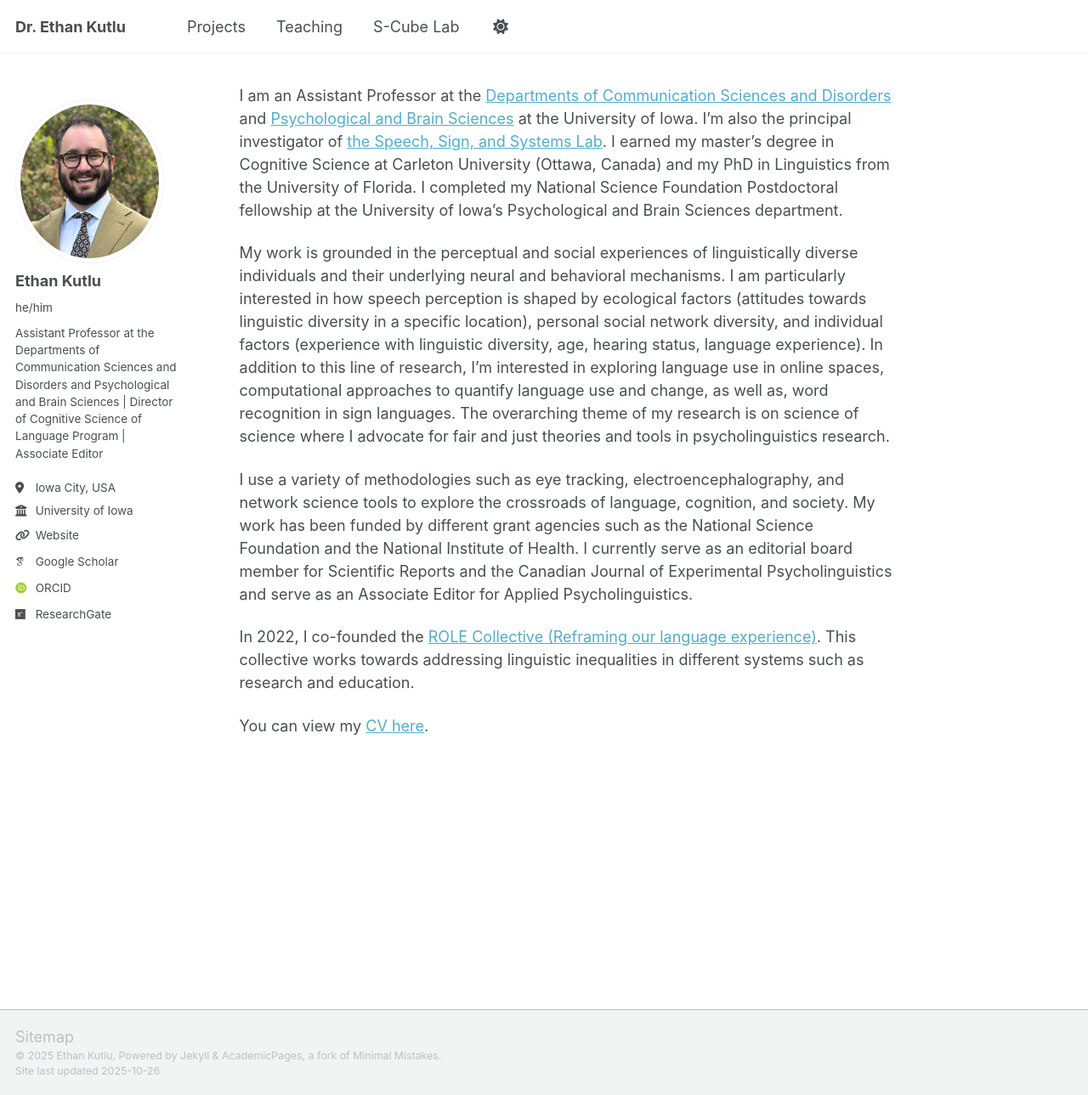
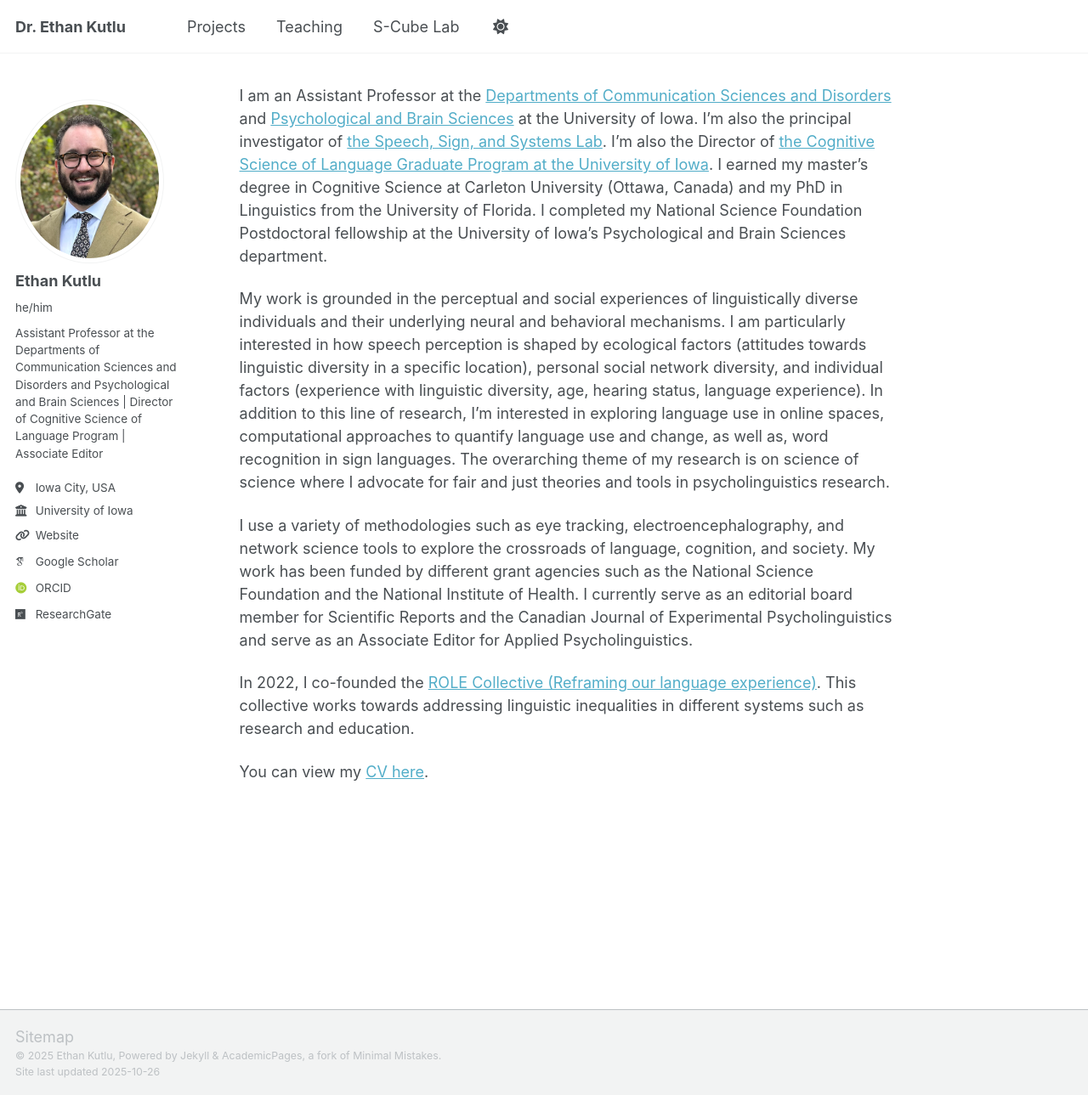
Before and after one commit to ethankutlu/ethankutlu.github.io, a Jekyll site: the page built from _pages/about.md, in a window 1280 px wide and 1289 px high. Shown: the whole window at 85% size. Built offline with Jekyll 4.4.1, drawn with Linux system fonts in a browser that asks for light colours; some web fonts are replaced; a script that is not in the unit is left out.

Commit message:
Update about.md

```diff
--- a/_pages/about.md
+++ b/_pages/about.md
@@ -6,7 +6,7 @@ redirect_from:
   - /about.html
 ---
 
-I am an Assistant Professor at the [Departments of Communication Sciences and Disorders](https://csd.uiowa.edu/) and [Psychological and Brain Sciences](https://psychology.uiowa.edu/) at the University of Iowa. I'm also the principal investigator of [the Speech, Sign, and Systems Lab](https://s-cube.lab.uiowa.edu/). I earned my master’s degree in Cognitive Science at Carleton University (Ottawa, Canada) and my PhD in Linguistics from the University of Florida. I completed my National Science Foundation Postdoctoral fellowship at the University of Iowa’s Psychological and Brain Sciences department.
+I am an Assistant Professor at the [Departments of Communication Sciences and Disorders](https://csd.uiowa.edu/) and [Psychological and Brain Sciences](https://psychology.uiowa.edu/) at the University of Iowa. I'm also the principal investigator of [the Speech, Sign, and Systems Lab](https://s-cube.lab.uiowa.edu/). I'm also the Director of [the Cognitive Science of Language Graduate Program at the University of Iowa](https://catalog.registrar.uiowa.edu/graduate-college/cognitive-science-language/certificate/). I earned my master’s degree in Cognitive Science at Carleton University (Ottawa, Canada) and my PhD in Linguistics from the University of Florida. I completed my National Science Foundation Postdoctoral fellowship at the University of Iowa’s Psychological and Brain Sciences department.
 
 My work is grounded in the perceptual and social experiences of linguistically diverse individuals and their underlying neural and behavioral mechanisms. I am particularly interested in how speech perception is shaped by ecological factors (attitudes towards linguistic diversity in a specific location), personal social network diversity, and individual factors (experience with linguistic diversity, age, hearing status, language experience). In addition to this line of research, I'm interested in exploring language use in online spaces, computational approaches to quantify language use and change, as well as, word recognition in sign languages. The overarching theme of my research is on science of science where I advocate for fair and just theories and tools in psycholinguistics research.
 
```
